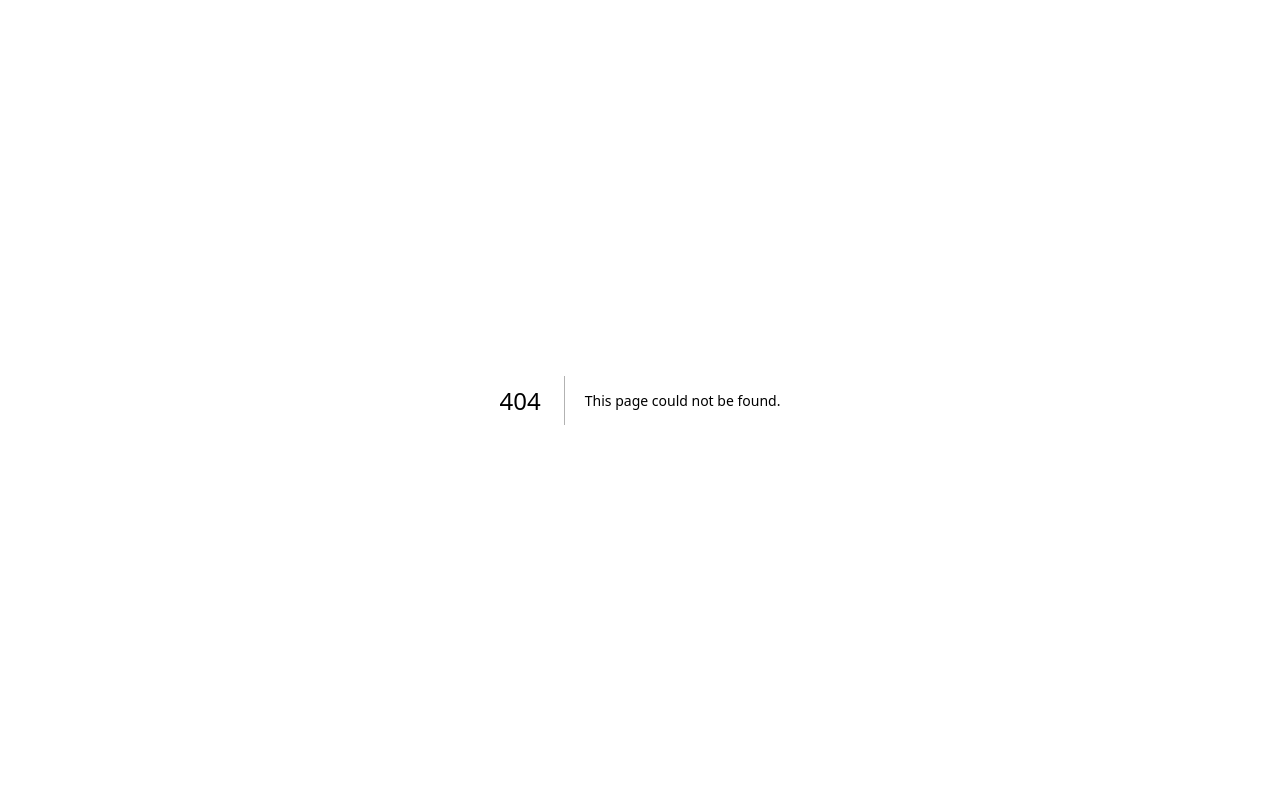
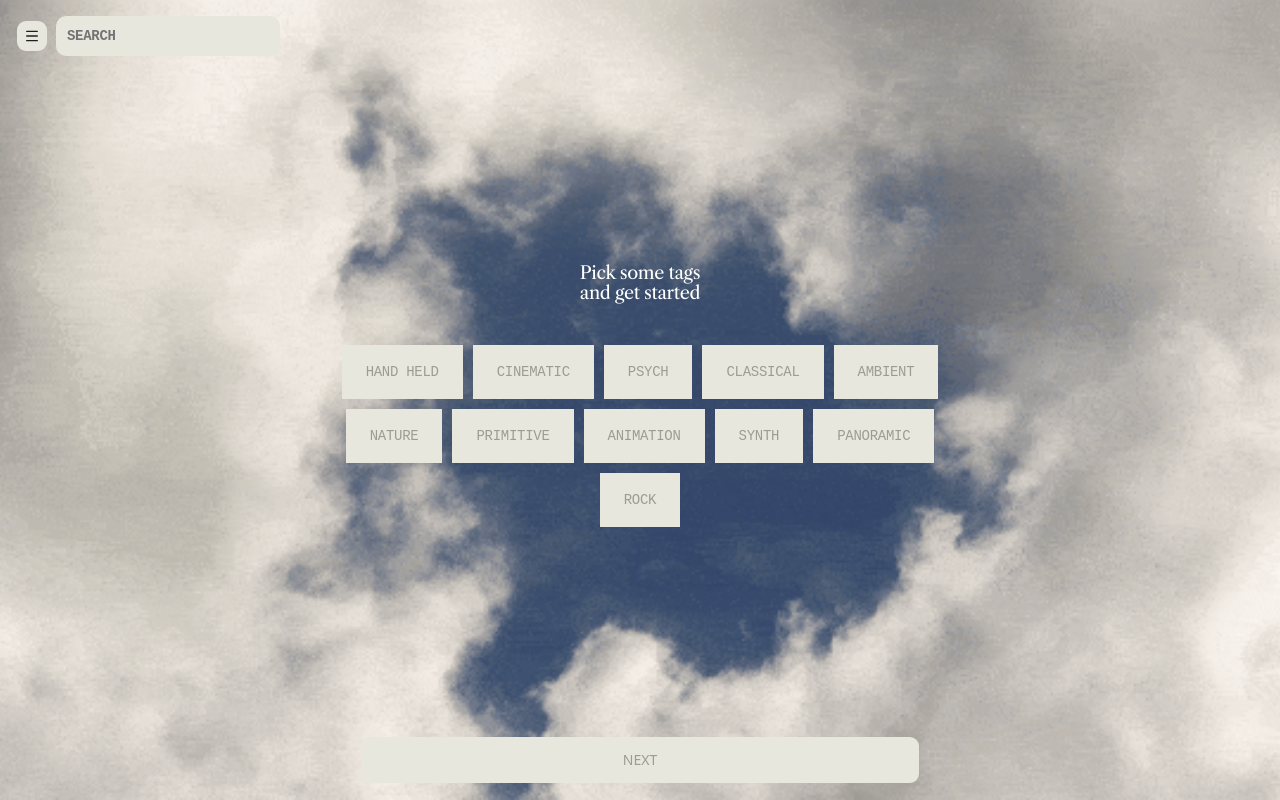
Before and after one commit to RaazeshP96/vrittech-ui-task, a Next.js app: page /get-started in a window 1280 px wide. Before the commit this address had no page. Built offline with nearby package versions, Linux system fonts and the light colour scheme.

Commit message:
feat(get-started): add tag selection screen

```diff
--- /dev/null
+++ b/app/browse/page.tsx
@@ -0,0 +1,9 @@
+const BrowsePage = () => {
+  return (
+    <main className="p-6">
+      <h1 className="type-serif-regular">Browse</h1>
+    </main>
+  );
+};
+
+export default BrowsePage;
--- /dev/null
+++ b/app/get-started/page.tsx
@@ -0,0 +1,96 @@
+"use client";
+
+import { useState } from "react";
+import Image from "next/image";
+import Link from "next/link";
+import { MenuButton } from "@/components/shell/menu-button";
+import { Button, buttonVariants } from "@/components/ui/button";
+import { Input } from "@/components/ui/input";
+import { TAGS } from "@/data/tags";
+import { cn } from "@/lib/utils";
+
+const GetStartedPage = () => {
+  const [selected, setSelected] = useState<string[]>([]);
+
+  const toggle = (tag: string) => {
+    setSelected((current) =>
+      current.includes(tag)
+        ? current.filter((t) => t !== tag)
+        : [...current, tag],
+    );
+  };
+
+  const nextHref =
+    selected.length > 0
+      ? `/browse?tags=${encodeURIComponent(selected.join(","))}`
+      : "/browse";
+
+  return (
+    <main className="relative flex min-h-dvh flex-col overflow-hidden">
+      <Image
+        src="/get-started/background-img.png"
+        alt=""
+        fill
+        priority
+        sizes="100vw"
+        className="object-cover"
+      />
+
+      <div className="relative flex min-h-dvh flex-col p-3 md:p-4">
+        <div className="flex items-center gap-2">
+          <MenuButton />
+          <Input
+            type="search"
+            placeholder="SEARCH"
+            aria-label="Search"
+            className="hidden h-10 w-56 border-transparent bg-surface-tertiary type-label-strong-caps md:block"
+          />
+        </div>
+
+        <div className="flex flex-1 flex-col items-center justify-center gap-10">
+          <h1 className="type-serif-regular text-center text-white">
+            Pick some tags
+            <br />
+            and get started
+          </h1>
+
+          <ul className="flex max-w-[680px] flex-wrap justify-center gap-2">
+            {TAGS.map((tag) => {
+              const isSelected = selected.includes(tag);
+              return (
+                <li key={tag}>
+                  <Button
+                    type="button"
+                    aria-pressed={isSelected}
+                    onClick={() => toggle(tag)}
+                    className={cn(
+                      "h-14 rounded-pill px-6 type-label-strong-caps",
+                      "bg-surface-tertiary text-ink-secondary hover:bg-surface-tertiary",
+                      "aria-pressed:bg-surface-tertiary-hover aria-pressed:text-icon",
+                    )}
+                  >
+                    {tag}
+                  </Button>
+                </li>
+              );
+            })}
+          </ul>
+        </div>
+
+        <div className="mx-auto flex w-full max-w-[560px]">
+          <Link
+            href={nextHref}
+            className={cn(
+              buttonVariants({ size: "lg" }),
+              "h-12 flex-1 bg-surface-tertiary text-ink-secondary uppercase hover:bg-surface-tertiary",
+            )}
+          >
+            Next
+          </Link>
+        </div>
+      </div>
+    </main>
+  );
+};
+
+export default GetStartedPage;
--- /dev/null
+++ b/components/ui/sheet.tsx
@@ -0,0 +1,138 @@
+"use client"
+
+import * as React from "react"
+import { Dialog as SheetPrimitive } from "@base-ui/react/dialog"
+import { cn } from "cn"
+
+import { Button } from "@/components/ui/button"
+import { XIcon } from "lucide-react"
+
+function Sheet({ ...props }: SheetPrimitive.Root.Props) {
+  return <SheetPrimitive.Root data-slot="sheet" {...props} />
+}
+
+function SheetTrigger({ ...props }: SheetPrimitive.Trigger.Props) {
+  return <SheetPrimitive.Trigger data-slot="sheet-trigger" {...props} />
+}
+
+function SheetClose({ ...props }: SheetPrimitive.Close.Props) {
+  return <SheetPrimitive.Close data-slot="sheet-close" {...props} />
+}
+
+function SheetPortal({ ...props }: SheetPrimitive.Portal.Props) {
+  return <SheetPrimitive.Portal data-slot="sheet-portal" {...props} />
+}
+
+function SheetOverlay({ className, ...props }: SheetPrimitive.Backdrop.Props) {
+  return (
+    <SheetPrimitive.Backdrop
+      data-slot="sheet-overlay"
+      className={cn(
+        "fixed inset-0 z-50 bg-black/10 transition-opacity duration-150 data-ending-style:opacity-0 data-starting-style:opacity-0 supports-backdrop-filter:backdrop-blur-xs",
+        className
+      )}
+      {...props}
+    />
+  )
+}
+
+function SheetContent({
+  className,
+  children,
+  side = "right",
+  showCloseButton = true,
+  ...props
+}: SheetPrimitive.Popup.Props & {
+  side?: "top" | "right" | "bottom" | "left"
+  showCloseButton?: boolean
+}) {
+  return (
+    <SheetPortal>
+      <SheetOverlay />
+      <SheetPrimitive.Popup
+        data-slot="sheet-content"
+        data-side={side}
+        className={cn(
+          "fixed z-50 flex flex-col gap-4 bg-popover bg-clip-padding text-sm text-popover-foreground shadow-lg transition duration-200 ease-in-out data-ending-style:opacity-0 data-starting-style:opacity-0 data-[side=bottom]:inset-x-0 data-[side=bottom]:bottom-0 data-[side=bottom]:h-auto data-[side=bottom]:border-t data-[side=bottom]:data-ending-style:translate-y-[2.5rem] data-[side=bottom]:data-starting-style:translate-y-[2.5rem] data-[side=left]:inset-y-0 data-[side=left]:left-0 data-[side=left]:h-full data-[side=left]:w-3/4 data-[side=left]:border-r data-[side=left]:data-ending-style:translate-x-[-2.5rem] data-[side=left]:data-starting-style:translate-x-[-2.5rem] data-[side=right]:inset-y-0 data-[side=right]:right-0 data-[side=right]:h-full data-[side=right]:w-3/4 data-[side=right]:border-l data-[side=right]:data-ending-style:translate-x-[2.5rem] data-[side=right]:data-starting-style:translate-x-[2.5rem] data-[side=top]:inset-x-0 data-[side=top]:top-0 data-[side=top]:h-auto data-[side=top]:border-b data-[side=top]:data-ending-style:translate-y-[-2.5rem] data-[side=top]:data-starting-style:translate-y-[-2.5rem] data-[side=left]:sm:max-w-sm data-[side=right]:sm:max-w-sm",
+          className
+        )}
+        {...props}
+      >
+        {children}
+        {showCloseButton && (
+          <SheetPrimitive.Close
+            data-slot="sheet-close"
+            render={
+              <Button
+                variant="ghost"
+                className="absolute top-3 right-3"
+                size="icon-sm"
+              />
+            }
+          >
+            <XIcon
+            />
+            <span className="sr-only">Close</span>
+          </SheetPrimitive.Close>
+        )}
+      </SheetPrimitive.Popup>
+    </SheetPortal>
+  )
+}
+
+function SheetHeader({ className, ...props }: React.ComponentProps<"div">) {
+  return (
+    <div
+      data-slot="sheet-header"
+      className={cn("flex flex-col gap-0.5 p-4", className)}
+      {...props}
+    />
+  )
+}
+
+function SheetFooter({ className, ...props }: React.ComponentProps<"div">) {
+  return (
+    <div
+      data-slot="sheet-footer"
+      className={cn("mt-auto flex flex-col gap-2 p-4", className)}
+      {...props}
+    />
+  )
+}
+
+function SheetTitle({ className, ...props }: SheetPrimitive.Title.Props) {
+  return (
+    <SheetPrimitive.Title
+      data-slot="sheet-title"
+      className={cn(
+        "text-base font-medium text-foreground",
+        className
+      )}
+      {...props}
+    />
+  )
+}
+
+function SheetDescription({
+  className,
+  ...props
+}: SheetPrimitive.Description.Props) {
+  return (
+    <SheetPrimitive.Description
+      data-slot="sheet-description"
+      className={cn("text-sm text-muted-foreground", className)}
+      {...props}
+    />
+  )
+}
+
+export {
+  Sheet,
+  SheetTrigger,
+  SheetClose,
+  SheetContent,
+  SheetHeader,
+  SheetFooter,
+  SheetTitle,
+  SheetDescription,
+}
--- /dev/null
+++ b/data/tags.ts
@@ -0,0 +1,13 @@
+export const TAGS = [
+  "Hand held",
+  "Cinematic",
+  "Psych",
+  "Classical",
+  "Ambient",
+  "Nature",
+  "Primitive",
+  "Animation",
+  "Synth",
+  "Panoramic",
+  "Rock",
+];
--- /dev/null
+++ b/lib/constant.ts
@@ -0,0 +1,8 @@
+export const NAV = [
+  { label: "Home", href: "/" },
+  { label: "Get started", href: "/get-started" },
+  { label: "Browse", href: "/browse" },
+  { label: "Library", href: "/library" },
+  { label: "Scapes", href: "/library/scapes" },
+  { label: "Creator", href: "/creator" },
+];
```
Also changed, not shown: public/get-started/background-img.png (added).
